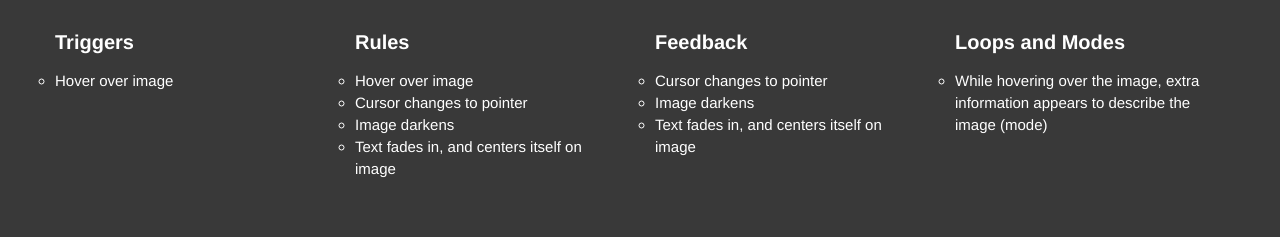
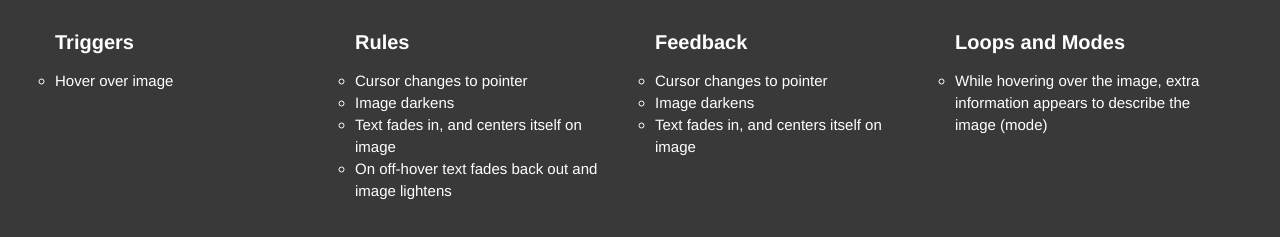
Before and after one commit to Kdolphin2284/idm241-kpd46, a plain HTML site: page Alpha/Build/index.html in a window 1280 px wide. Shown: the part 595-832 px from the top of the page. Drawn offline with Linux system fonts and the light colour scheme.

Commit message:
Final Update Part 3 - Alpha Build
Updated list element content.

```diff
--- a/Alpha/Build/index.html
+++ b/Alpha/Build/index.html
@@ -51,10 +51,10 @@
                     <div class="col-1-4">
                         <h3>Rules</h3>
                         <ul>
-                            <li>Hover over image</li>
                             <li>Cursor changes to pointer</li>
                             <li>Image darkens</li>
                             <li>Text fades in, and centers itself on image</li>
+                            <li>On off-hover text fades back out and image lightens</li>
                         </ul>
                     </div>
                     <div class="col-1-4">
```
